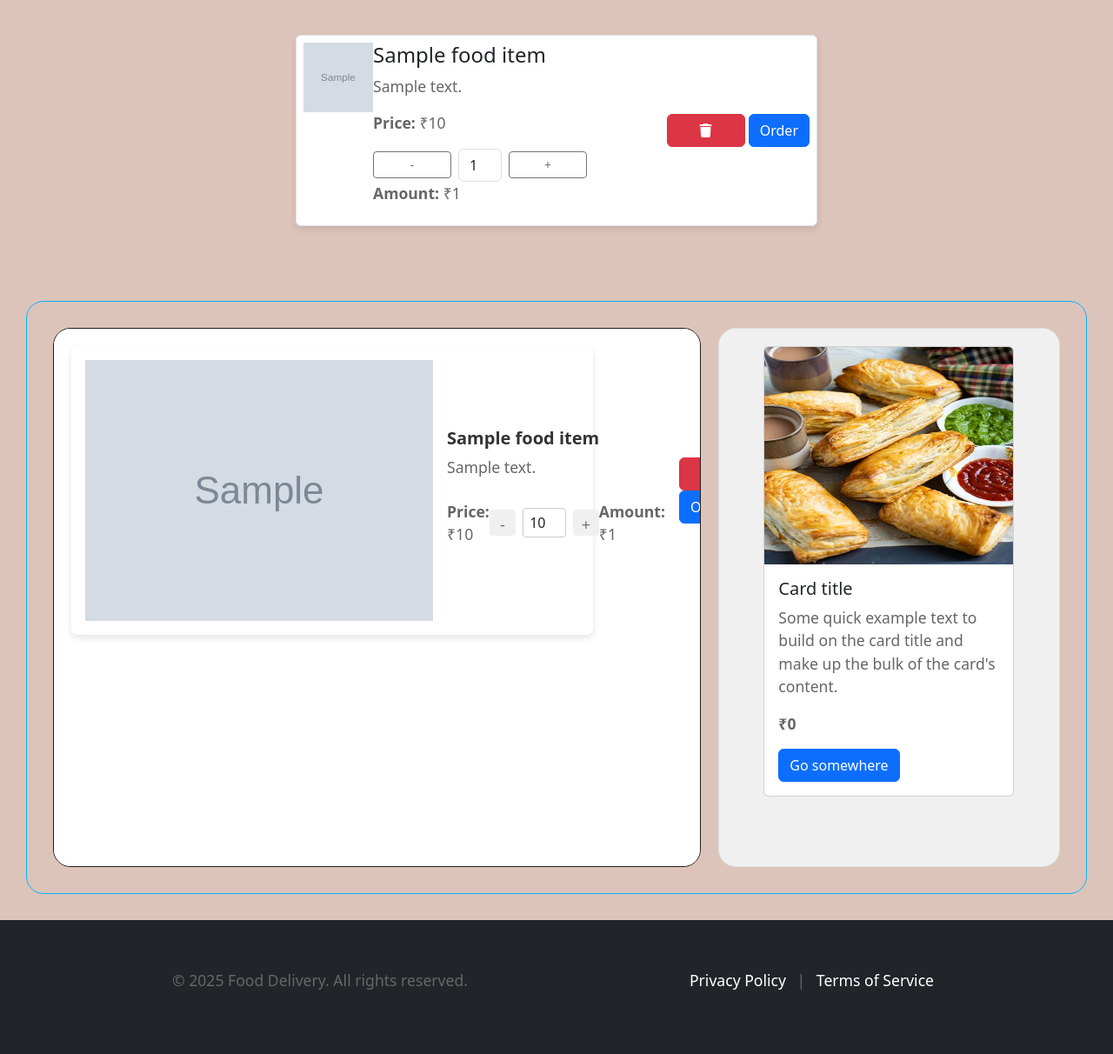
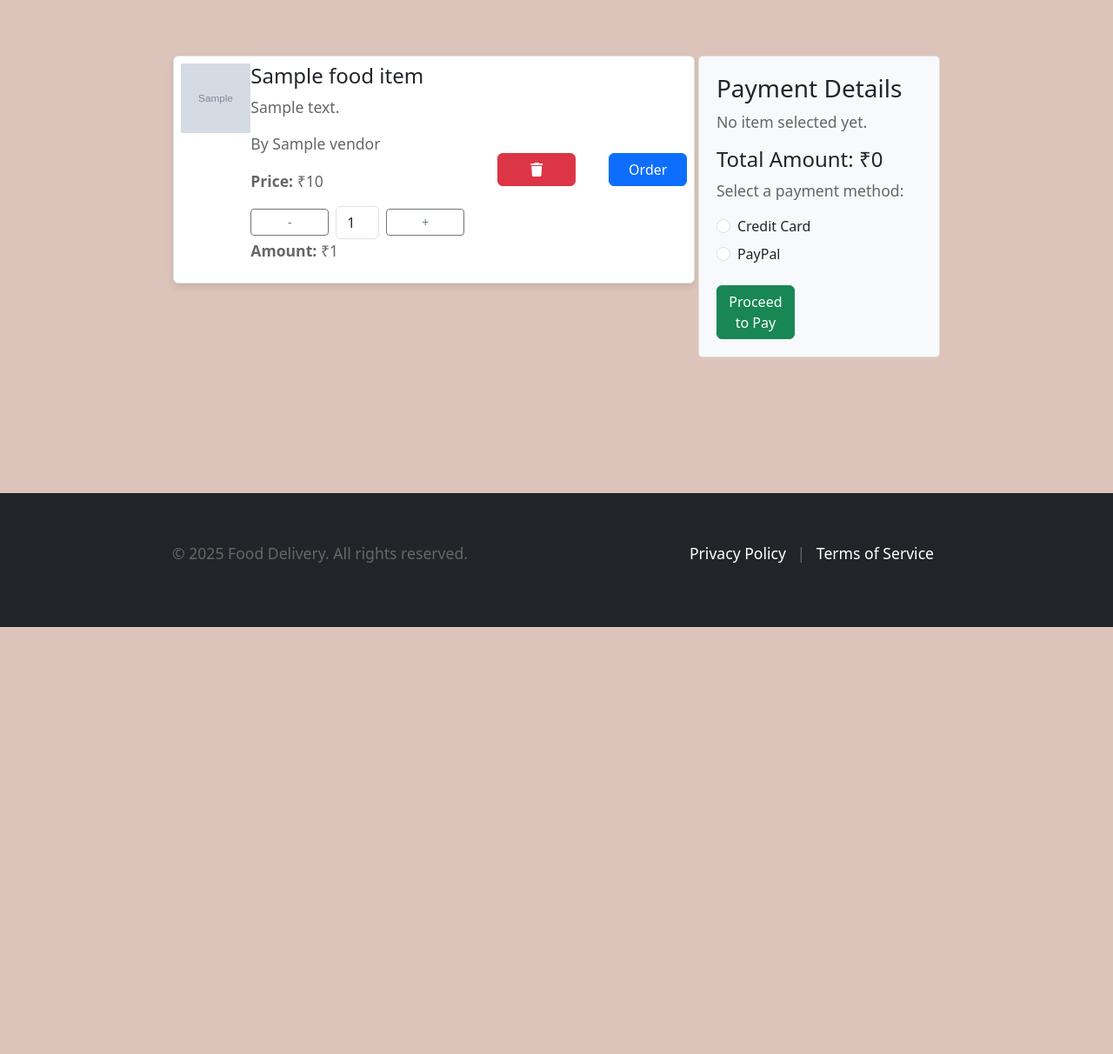
Before and after one commit to khairnarakshay/ZealEats, a Django app: template CCFOS/customer/templates/view_cart.html in a window 1280 px wide. Shown: the part 79-1291 px from the top of the page at 87% size. After the commit the page ends 800 px from the top, so only its background shows below. Run offline with Django 5.2, Linux system fonts and the light colour scheme; the template is opened without the code that fills it: most values are stand-ins (such as "Sample title", 1, 10 or a date in 2020); grey boxes marked "Sample" are stand-in pictures.

Commit message:
change a payment method

```diff
--- a/CCFOS/customer/templates/view_cart.html
+++ b/CCFOS/customer/templates/view_cart.html
@@ -12,8 +12,10 @@
 </div>
 {% endblock username %}
 {% block content %}
-<div class="container">
-
+<div class="container my-4">
+    <div class="row">
+      <!-- Left Section: Cart -->
+      <div class="col-md-8">
         <div class="cart-items">
           {% if cart_items %}
             {% for cart_item in cart_items %}
@@ -25,9 +27,11 @@
 
                   <!-- Food Item Details -->
                   <div>
-                            <h4>{{ cart_item.food_item.food_name }}</h4>
-                            <p>{{ cart_item.food_item.description }}</p>
-                            <p><strong>Price:</strong> ₹{{ cart_item.food_item.price }}</p>
+                    <h4 class="food-name">{{ cart_item.food_item.food_name }}</h4>
+                    <p class="food-desc">{{ cart_item.food_item.description }}</p>
+                    <p class = "resto-name"> By {{ cart_item.food_item.vendor.restaurant_name }}
+                    </p>
+                    <p><strong>Price:</strong> ₹<span class="food-price">{{ cart_item.food_item.price }}</span></p>
 
                     <!-- Form for Quantity Update -->
                     <form method="POST" action="{% url 'update_cart' cart_item.id %}">
@@ -36,22 +40,22 @@
                       <div class="quantity-control d-flex align-items-center">
                         <button type="submit" name="action" value="decrease" class="btn btn-sm btn-outline-secondary">-</button>
                         <input type="number" name="quantity" value="{{ cart_item.quantity }}" min="1"
-                                           class="mx-2 form-control" style="width: 50px;">
+                               class="mx-2 form-control food-quantity" style="width: 50px;">
                         <button type="submit" name="action" value="increase" class="btn btn-sm btn-outline-secondary">+</button>
                       </div>
                     </form>
 
                     <!-- Total Price for this item -->
-                            <p><strong>Amount:</strong> ₹{{ cart_item.total_price }}</p>
+                    <p><strong>Amount:</strong> ₹<span class="food-total">{{ cart_item.total_price }}</span></p>
                   </div>
                 </div>
 
-                    <!-- Delete Button -->
+                <!-- Delete & Order Buttons -->
                 <form method="POST" action="{% url 'remove_from_cart' cart_item.id %}">
                   {% csrf_token %}
                   <button type="submit" class="btn btn-danger"><i class="fa-solid fa-trash"></i></button>
-                        <buttob type="submit" class="btn btn-primary">Order</button>
                 </form>
+                <button type="button" class="btn btn-primary order-btn">Order</button>
               </div>
             {% endfor %}
           {% else %}
@@ -60,65 +64,137 @@
         </div>
       </div>
 
+      <!-- Right Section: Payment Options -->
+      <div class="col-md-4">
+        <div class="payment-options" style="position: sticky; top: 20px; background-color: #f8f9fa; padding: 20px; border: 1px solid #ddd; border-radius: 5px;">
+          <h3>Payment Details</h3>
+          <div id="selected-items">
+            <p>No item selected yet.</p>
+          </div>
+          <h4>Total Amount: ₹<span id="total-amount">0</span></h4>
 
+          <p>Select a payment method:</p>
+          <form method="POST" action="{% url 'place_order' %}">
+            {% csrf_token %}
+            <input type="hidden" name="total_amount" value="{{ total_amount }}">
+            <input type="hidden" name="payment_method" id="payment_method_input">
 
-<div class="mycart-page">
- <div class="left-side">
-   <div class="left-side-cart">
-     <div class="cart-item">
-        {% if cart_items %}
-            {% for cart_item in cart_items %}
-       <img src="{{ cart_item.food_item.image.url }}" alt="{{ cart_item.food_item.food_name }}" >
-       <div class="item-details">
-         <h3><b>{{ cart_item.food_item.food_name }}</b></h3>
-         <p>{{ cart_item.food_item.description }}</p>
-         <div class="item-info">
-           <div class="price"><p><strong>Price:</strong> ₹{{ cart_item.food_item.price }}</p></div>
-           <div class="quantity">
-            <form method="POST" action="{% url 'update_cart' cart_item.id %}">
-                {% csrf_token %}
-                <input type="hidden" name="cart_item_id" value="{{ cart_item.id }}">
-                <div class="quantity-control d-flex align-items-center">
-                    <button type="submit" name="action" value="decrease" class="btn btn-sm btn-outline-secondary">-</button>
-                    <input type="number" name="quantity" value="{{ cart_item.quantity }}" min="1"
-                           class="mx-2 form-control" style="width: 50px;">
-                    <button type="submit" name="action" value="increase" class="btn btn-sm btn-outline-secondary">+</button>
-                </div>
-            </form>
-
-           </div>
-           <div class="amount"><p><strong>Amount:</strong> ₹{{ cart_item.total_price }}</p></div>
-         </div>
-       </div>
-        <!-- Delete Button -->
-        <form method="POST" action="{% url 'remove_from_cart' cart_item.id %}">
-            {% csrf_token %}
-            <button type="submit" class="btn btn-danger"><i class="fa-solid fa-trash"></i></button>
-            <buttob type="submit" class="btn btn-primary">Order</button>
-        </form>
-    </div>
-    {% endfor %}
-    {% else %}
-        <p>Your cart is empty.</p>
-    {% endif %}
-   </div>
+            <!-- Cart Item Summary -->
+            <div class="cart-items-summary">
+                <!-- Cart item details will be appended here by JavaScript -->
             </div>
 
- <!-- Right-side content for payment   -->
- <div class="right-side">
-   <div class="cart-categories-items">
-     <div class="card" style="width: 18rem;">
-       <img src="{% static "images/veg puff.jpg" %}" class="card-img-top" alt="...">
-       <div class="card-body">
-         <h5 class="card-title">Card title</h5>
-         <p class="card-text">Some quick example text to build on the card title and make up the bulk of the card's content.</p>
-         <p><b>₹0</b></p>
-         <a href="#" class="btn btn-primary">Go somewhere</a>
+            <!-- Payment Method Selection -->
+            <!-- Payment Method Selection -->
+          <div class="form-check mb-2">
+            <input class="form-check-input" type="radio" name="payment_method" value="credit_card" id="credit_card">
+            <label class="form-check-label" for="credit_card">Credit Card</label>
           </div>
+          <div class="form-check mb-2">
+            <input class="form-check-input" type="radio" name="payment_method" value="paypal" id="paypal">
+            <label class="form-check-label" for="paypal">PayPal</label>
+          </div>
+
+          <!-- Credit Card Details (Hidden by Default) -->
+          <div id="credit-card-details" style="display: none; margin-top: 10px;">
+            <label>Card Number:</label>
+            <input type="text" name="card_number" class="form-control" placeholder="1234 5678 9012 3456">
+
+            <label>Expiration Date:</label>
+            <input type="text" name="expiry_date" class="form-control" placeholder="MM/YY">
+
+            <label>CVV:</label>
+            <input type="text" name="cvv" class="form-control" placeholder="123">
+          </div>
+
+          <button type="submit" class="btn btn-success mt-3">Proceed to Pay</button>
+              </form>
         </div>
       </div>
     </div>
   </div>
 
+  <!-- jQuery Script -->
+  <script src="https://code.jquery.com/jquery-3.6.0.min.js"></script>
+  <script>
+$(document).ready(function() {
+    let selectedRestaurant = null; // Track selected restaurant
+    let totalAmount = 0; // Initialize total amount
+    let orderedItems = new Set(); // Track ordered items to prevent duplicates
+
+    $(".order-btn").click(function() {
+        let cartItem = $(this).closest(".cart-item");
+        let itemName = cartItem.find(".food-name").text();
+        let itemQuantity = cartItem.find(".food-quantity").val();
+        let itemTotal = cartItem.find(".food-total").text();
+        let restaurantName = cartItem.find(".resto-name").text().trim();
+
+        let cleanedTotal = parseFloat(itemTotal.replace(/[^\d.]/g, '')) || 0;
+
+        // Ensure restaurant consistency
+        if (selectedRestaurant === null) {
+            selectedRestaurant = restaurantName;
+        } else if (restaurantName !== selectedRestaurant) {
+            alert("You can only order from one restaurant at a time.");
+            return;
+        }
+
+        // Prevent duplicate entries in selected items
+        if (orderedItems.has(itemName)) {
+            alert(itemName + " is already added to the order.");
+            return;
+        }
+        orderedItems.add(itemName);
+
+        // Append selected items to payment box
+        $("#selected-items").append(
+          `<p><strong>${itemName}</strong> x${itemQuantity} - ₹${cleanedTotal}</p>`
+        );
+
+        // Update total amount
+        totalAmount += cleanedTotal;
+        $("#total-amount").text(totalAmount.toFixed(2));
+        $("input[name='total_amount']").val(totalAmount.toFixed(2));
+    });
+
+    // Handle payment method selection
+    $("input[name='payment_method']").change(function() {
+        if ($(this).val() === "credit_card") {
+            $("#credit-card-details").slideDown();
+        } else {
+            $("#credit-card-details").slideUp();
+        }
+    });
+
+    // Validate form submission
+    $("form").submit(function(e) {
+        if ($(this).attr("action").includes("place_order")) {
+            let selectedPaymentMethod = $("input[name='payment_method']:checked").val();
+
+            if (!selectedPaymentMethod) {
+                alert("Please select a payment method before proceeding.");
+                e.preventDefault();
+                return;
+            }
+
+            if (selectedPaymentMethod === "credit_card") {
+                let cardNumber = $("input[name='card_number']").val().trim();
+                let expiryDate = $("input[name='expiry_date']").val().trim();
+                let cvv = $("input[name='cvv']").val().trim();
+
+                if (!cardNumber || !expiryDate || !cvv) {
+                    alert("Please enter all credit card details.");
+                    e.preventDefault();
+                    return;
+                }
+            }
+
+            $("#payment_method_input").val(selectedPaymentMethod);
+        }
+    });
+});
+
+
+  </script>
 
   {% endblock content %}
```
Lines whose indentation alone changed are shown as unchanged.
